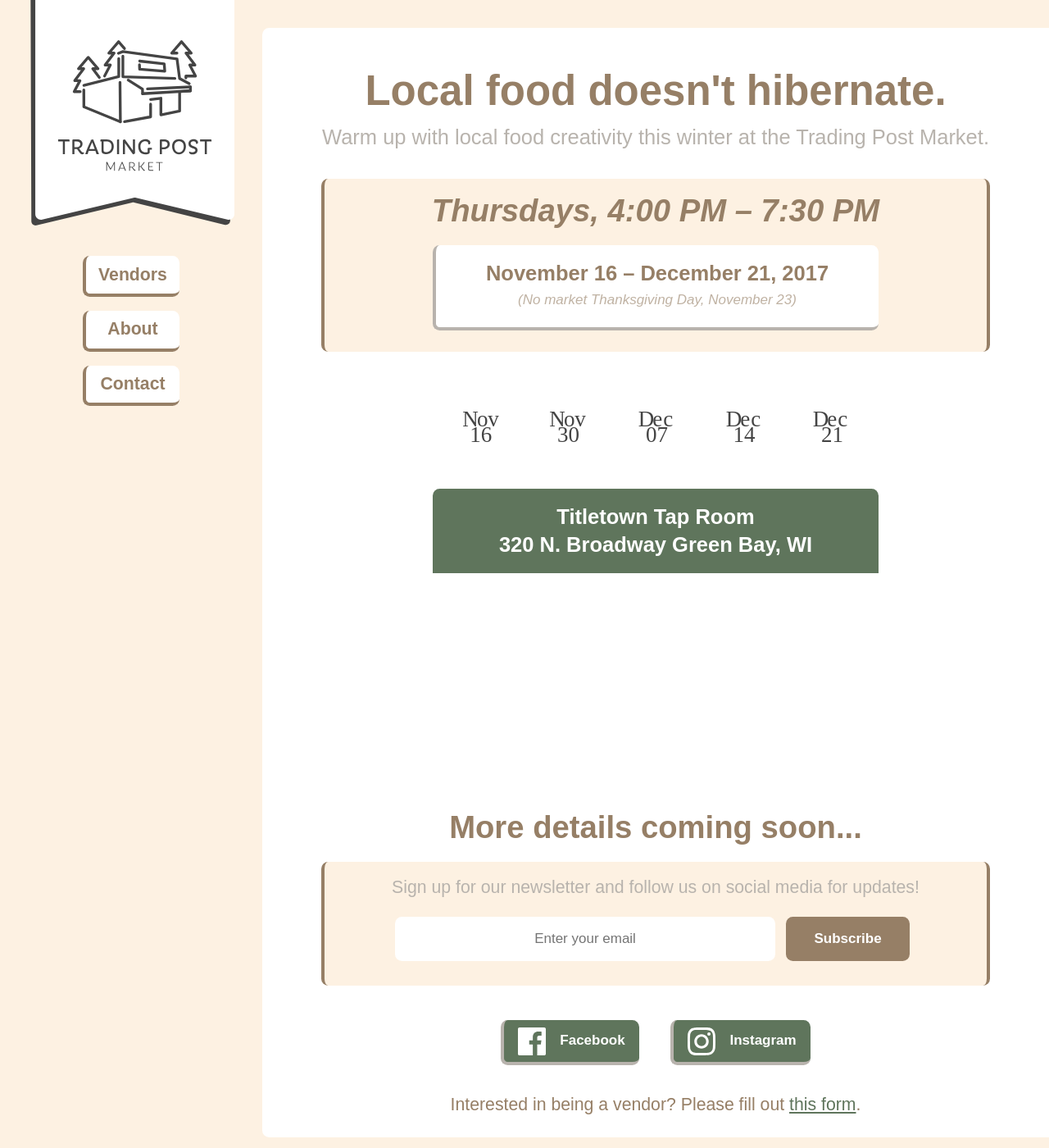
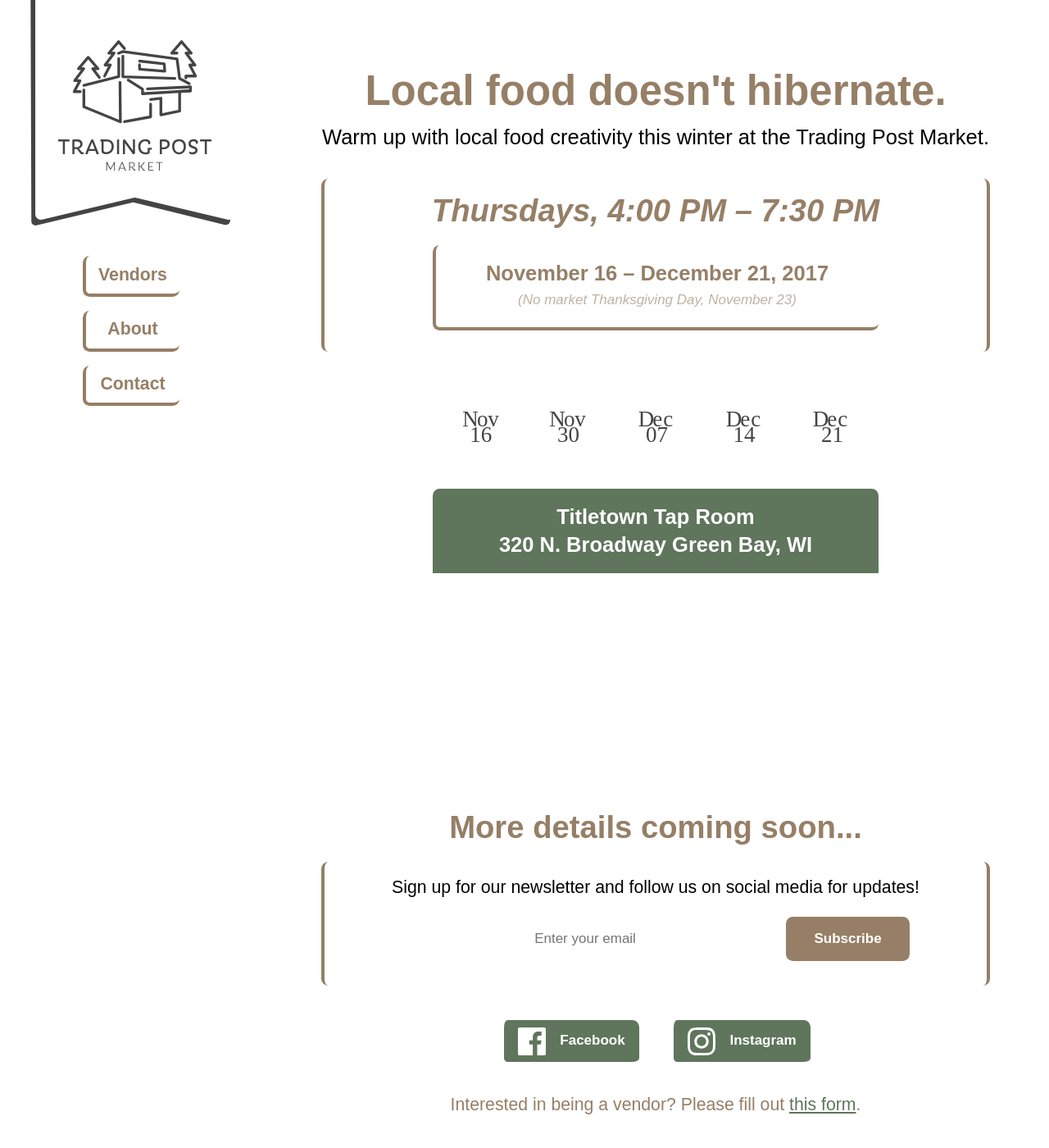
Before and after one commit to trading-post-market/trading-post-market.github.io, a Jekyll site: the page built from index.html, in a window 1280 px wide and 1400 px high. Shown: the whole window at 82% size. Built offline with Jekyll 4.4.1, drawn with Linux system fonts in a browser that asks for light colours; nearby versions of some CDN libraries; some web fonts are replaced.

Commit message:
overhauled color naming, removed Pine

```diff
--- a/_sass/colors.scss
+++ b/_sass/colors.scss
@@ -1,17 +1,21 @@
 $wintergreen: #5F755C;
-$pine: #FDF1E2;
+$chalk: #F5F5F5;
 $cedar: #967F66;
-$warmgrey: #B8B3AD;
+$gravel: #ACA8A4;
+$charcoal: #444444;
 
 .wintergreen { color: $wintergreen; }
 .bg-wintergreen { background-color: $wintergreen; }
 .b--wintergreen { border-color: $wintergreen; }
-.pine { color: $pine; }
-.bg-pine { background-color: $pine; }
-.b--pine { border-color: $pine; }
+.chalk { color: $chalk; }
+.bg-chalk { background-color: $chalk; }
+.b--chalk { border-color: $chalk; }
 .cedar { color: $cedar; }
 .bg-cedar { background-color: $cedar; }
 .b--cedar { border-color: $cedar; }
-.warmgrey { color: $warmgrey; }
-.bg-warmgrey { background-color: $warmgrey; }
-.b--warmgrey { border-color: $warmgrey; }
+.gravel { color: $gravel; }
+.bg-gravel { background-color: $gravel; }
+.b--gravel { border-color: $gravel; }
+.charcoal { color: $charcoal; }
+.bg-charcoal { background-color: $charcoal; }
+.b--charcoal { border-color: $charcoal; }
```
